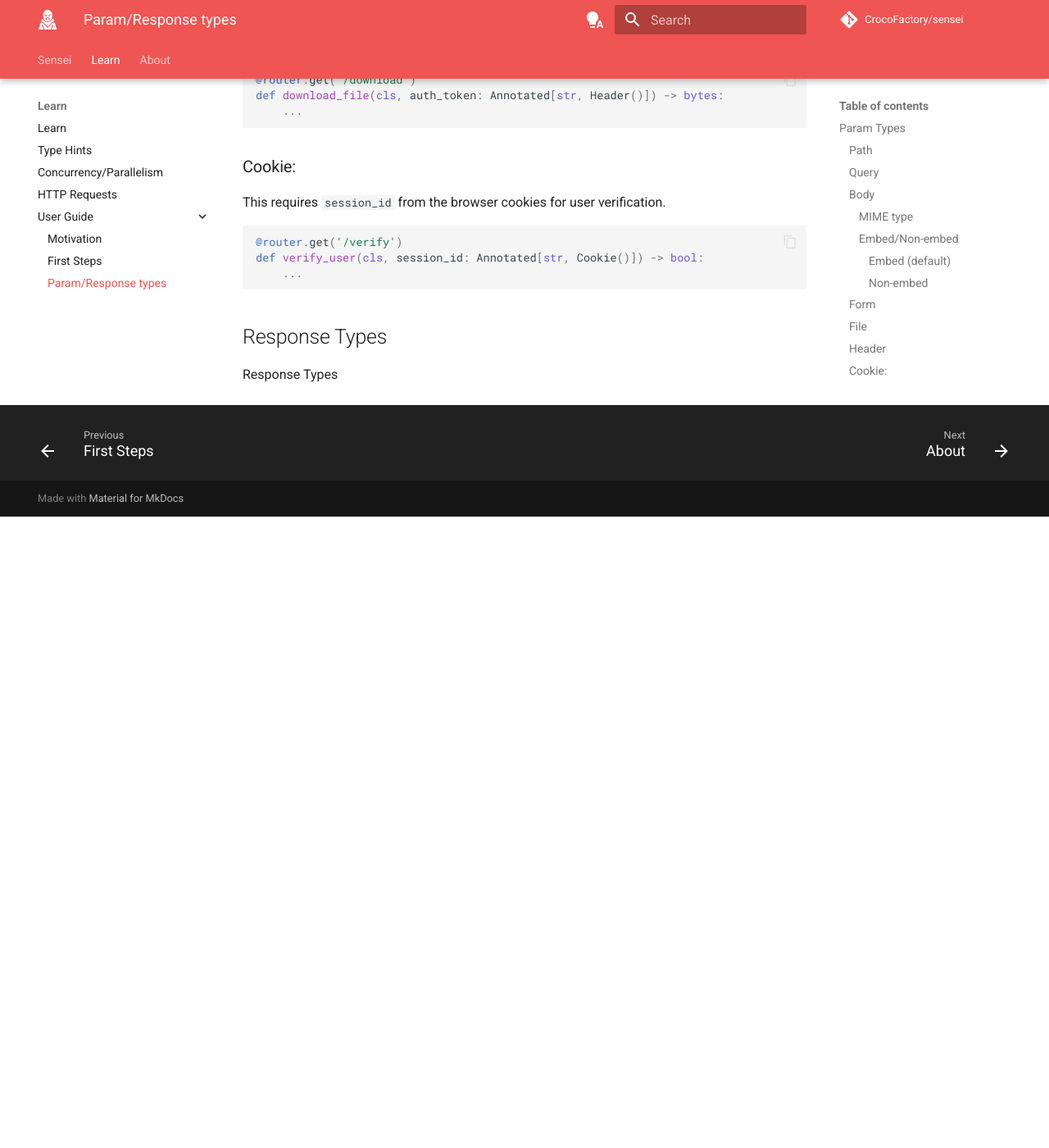
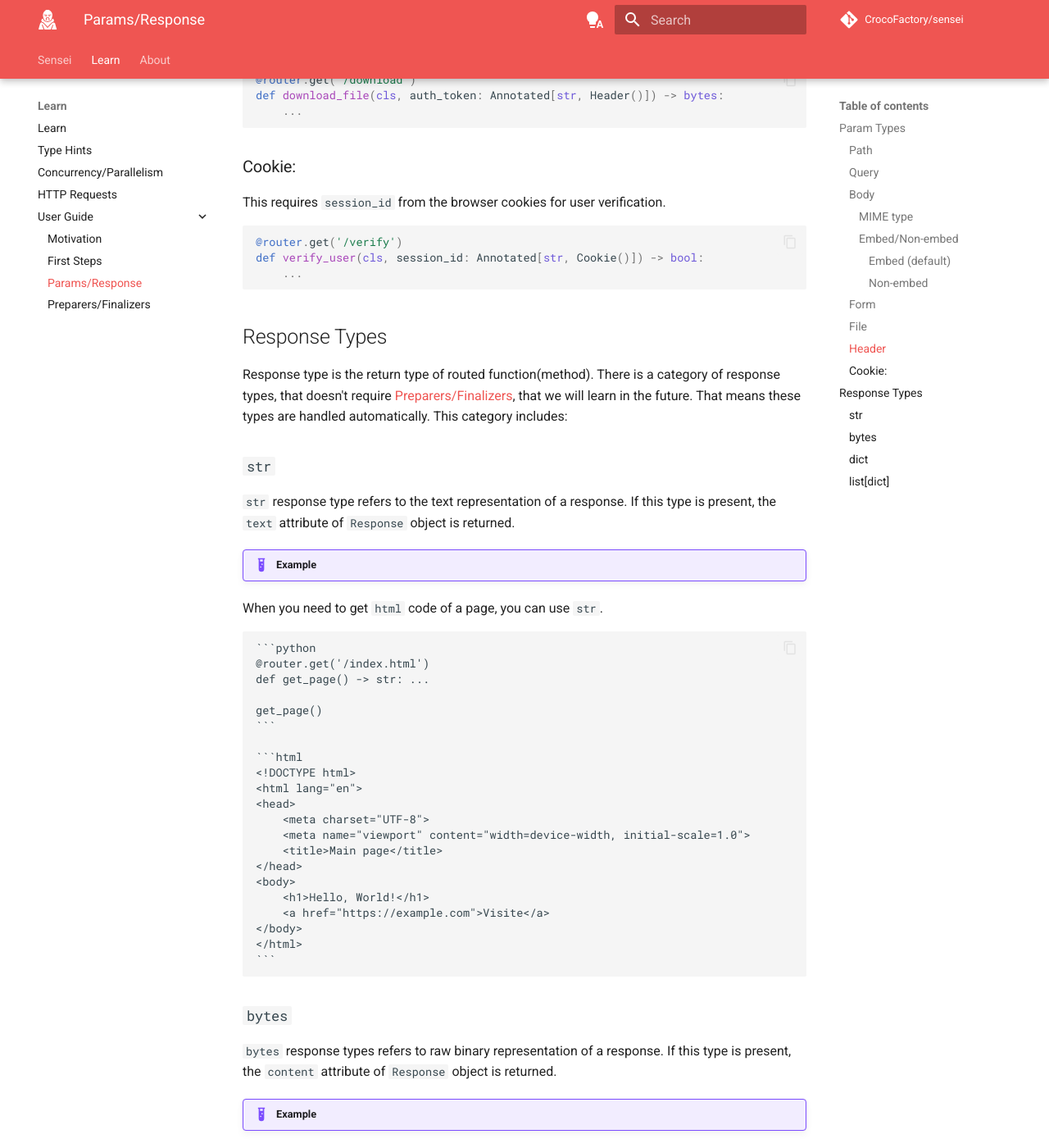
Before and after one commit to CrocoFactory/sensei, an MkDocs documentation site: the page built from docs/learn/user_guide/params_response.md, in a window 1280 px wide and 1400 px high, scrolled down 4985 px. Shown: the whole window at 82% size. Built offline with MkDocs 1.6.1 and Material for MkDocs 9.7.7, drawn with Linux system fonts in a browser that asks for light colours; comment, search, counter and statistics services are not loaded; before the commit the page ends 5615 px from its top, so only the background shows below that; some of the changed text lies outside the part shown.

Commit message:
Updating docs

````diff
--- a/docs/learn/user_guide/params_response.md
+++ b/docs/learn/user_guide/params_response.md
@@ -259,4 +259,89 @@ def verify_user(cls, session_id: Annotated[str, Cookie()]) -> bool:
 
 ## Response Types
 
-Response Types
+Response type is the return type of routed function(method). There is a category of response types, that doesn't require
+[Preparers/Finalizers](/learn/user_guide/preparers_finalizers.html), that we will learn in the future.
+That means these types are handled automatically. This category includes:
+
+### `str`
+
+`str` response type refers to the text representation of a response. If this type is present, the `text` attribute
+of `Response` object is returned.
+
+!!! example
+When you need to get `html` code of a page, you can use `str`.
+
+    ```python
+    @router.get('/index.html')
+    def get_page() -> str: ...
+
+    get_page()
+    ```
+
+    ```html
+    <!DOCTYPE html>
+    <html lang="en">
+    <head>
+        <meta charset="UTF-8">
+        <meta name="viewport" content="width=device-width, initial-scale=1.0">
+        <title>Main page</title>
+    </head>
+    <body>
+        <h1>Hello, World!</h1>
+        <a href="https://example.com">Visite</a>
+    </body>
+    </html>
+    ```
+
+### `bytes`
+
+`bytes` response types refers to raw binary representation of a response. If this type is present, the `content`
+attribute
+of `Response` object is returned.
+
+!!! example
+When you need to query the binary file, you can use `bytes`.
+
+    ```python
+    from PIL import Image
+    from io import BytesIO
+
+    @router.get('/ai_image')
+    def generate_image(style: str, resolution: Resolution) -> bytes: ...
+
+    image_bytes = generate_image("cartoon", Resolution(1200, 400))
+    image = Image.open(BytesIO(image_bytes))
+    ```
+
+### `dict`
+
+`dict` response type refers to the JSON representation of a response. If this type is present, the result of `json()`
+method of `Response` object is returned.
+
+Instead of `dict` you can provide `dict[KT, VT]`, where `KT` is key type and `VT` is value type.
+
+/// tip
+Use `dict` response type only when validations for specific fields are redundant or useless
+
+```python
+@router.get('/status')
+def get_status() -> dict[str, Union[str, bool]]: ...
+
+
+get_status()
+```
+
+```json
+{
+  "version": "1.0.0",
+  "available": true
+}
+
+```
+
+In this example, adding validations for `version` and `available` field could be redundant. Espesially, if this function
+is
+used as helper.
+///
+
+### `list[dict]`
--- a/mkdocs.yml
+++ b/mkdocs.yml
@@ -63,7 +63,8 @@ nav:
     - User Guide:
       - Motivation: learn/user_guide/motivation.md
       - First Steps: learn/user_guide/first_steps.md
-      - Param/Response types: learn/user_guide/params_response.md
+      - Params/Response: learn/user_guide/params_response.md
+      - Preparers/Finalizers: learn/user_guide/preparers_finalizers.md
   - About: about.md
 
 
````
Also changed, not shown: docs/learn/user_guide/first_steps.md (+2 -1 lines), docs/learn/user_guide/preparers_finalizers.md (added, +1 -0 lines).
